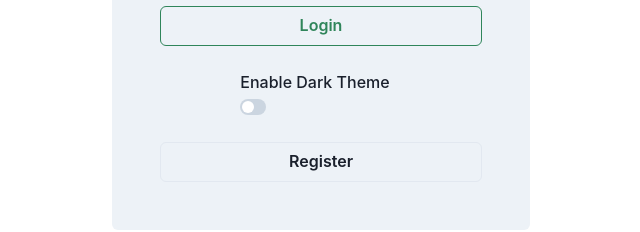
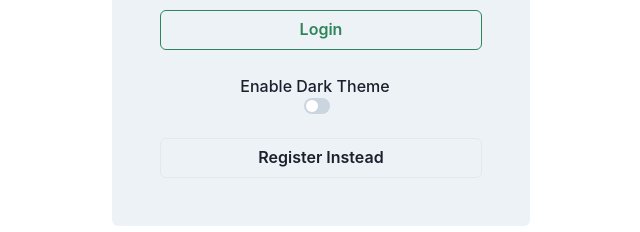
Before and after one commit to towsifali/TodoList, a React (Create React App) app in the folder frontend/: page /login in a window 1280 px wide. Shown: the part 424-656 px from the top of the page, without its empty margins (319-959 px from the left). Built offline with nearby package versions, Linux system fonts and the light colour scheme.

Commit message:
Login Page updated

```diff
--- a/frontend/src/components/Auth/Login.jsx
+++ b/frontend/src/components/Auth/Login.jsx
@@ -16,44 +16,68 @@
         console.log(values)
     }
   return (
-    <Flex height="100vh" align="center" justifyContent="center">
-        <Flex direction="column" alignItems="center" background={useColorModeValue('gray.100', "gray.700")} p={12} rounded={6}>
+    <Flex height="100vh" alignItems="center" justifyContent="center">
+      <Flex
+        direction="column"
+        alignItems="center"
+        background={useColorModeValue("gray.100", "gray.700")}
+        p={12}
+        rounded={6}
+      >
         <Heading mb={6}>Login</Heading>
         <form onSubmit={handleSubmit(onSubmit)}>
           <FormControl isInvalid={errors.email}>
-                    <Input placeholder='Email' background={useColorModeValue('gray.300', "gray.600")}
+            <Input
+              placeholder="Email"
+              background={useColorModeValue("gray.300", "gray.600")}
               type="email"
               size="lg"
               mt={6}
-                    {...register("email", {required: "This is a required field"})}
+              {...register("email", {
+                required: "This is required field",
+              })}
             />
             <FormErrorMessage>
               {errors.email && errors.email.message}
             </FormErrorMessage>
           </FormControl>
-                <FormControl isInvalid={errors.password}>
-                    <Input placeholder='Password' background={useColorModeValue('gray.300', "gray.600")}
+          <FormControl isInvalid={errors.email}>
+            <Input
+              placeholder="Password"
+              background={useColorModeValue("gray.300", "gray.600")}
               type="password"
               size="lg"
               mt={6}
-                    {...register("password", {required: "This is a required field"})}
+              {...register("password", {
+                required: "This is required field",
+              })}
             />
             <FormErrorMessage>
               {errors.password && errors.password.message}
             </FormErrorMessage>
           </FormControl>
           <Button
-                isLoading ={isSubmitting}
+            isLoading={isSubmitting}
             loadingText="Logging in..."
-                type='submit' width="100%" colorScheme="green" variant="outline" mb={6} mt={6}>Login</Button>
+            width="100%"
+            colorScheme="green"
+            variant="outline"
+            mt={6}
+            mb={6}
+            type="submit"
+          >
+            Login
+          </Button>
         </form>
-                <ThemeToggler showLabel={true}/>
+        <ThemeToggler showLabel={true} />
         <Button
-                    onClick={() => navigate("/register", {replace : true})}
+          onClick={() => navigate("/register", { replace: true })}
           width="100%"
           colorScheme="gray"
-                    variant="outline" mt={6}>
-                        Register
+          variant="outline"
+          mt={6}
+        >
+          Register Instead
         </Button>
       </Flex>
     </Flex>
--- a/frontend/src/components/Theme/ThemeToggler.jsx
+++ b/frontend/src/components/Theme/ThemeToggler.jsx
@@ -1,19 +1,25 @@
-import React from 'react'
-import {Switch, useColorMode, FormLabel} from "@chakra-ui/react"
-import { Form } from 'react-hook-form'
+import { FormLabel, Switch, useColorMode } from "@chakra-ui/react";
 
-export const ThemeToggler = ({showLabel= false, ...rest}) => {
-    const {toggleColorMode, colorMode} = useColorMode();
+export const ThemeToggler = ({ showLabel = false, ...rest }) => {
+  const { toggleColorMode, colorMode } = useColorMode();
   return (
-    <div>
-        {showLabel && (
-            <FormLabel htmlFor='theme-toggler' mb={0}>
-                Enable Dark Theme
-            </FormLabel>
-        )}
-        <Switch id="theme-toggler" size="sm" isChecked={colorMode == "dark"}
-        isDisabled={false} value = {colorMode} colorScheme="green" mr={2}
-        onChange={toggleColorMode} {...rest}/>
-    </div>
-  )
-}
+    <>
+      {showLabel && (
+        <FormLabel htmlFor="theme-toggler" mb={0}>
+          Enable Dark Theme
+        </FormLabel>
+      )}
+      <Switch
+        id="theme-toggler"
+        size="sm"
+        isChecked={colorMode === "dark"}
+        isDisabled={false}
+        value={colorMode}
+        colorScheme="green"
+        mr={2}
+        onChange={toggleColorMode}
+        {...rest}
+      />
+    </>
+  );
+};
```
Lines whose indentation alone changed are shown as unchanged.
